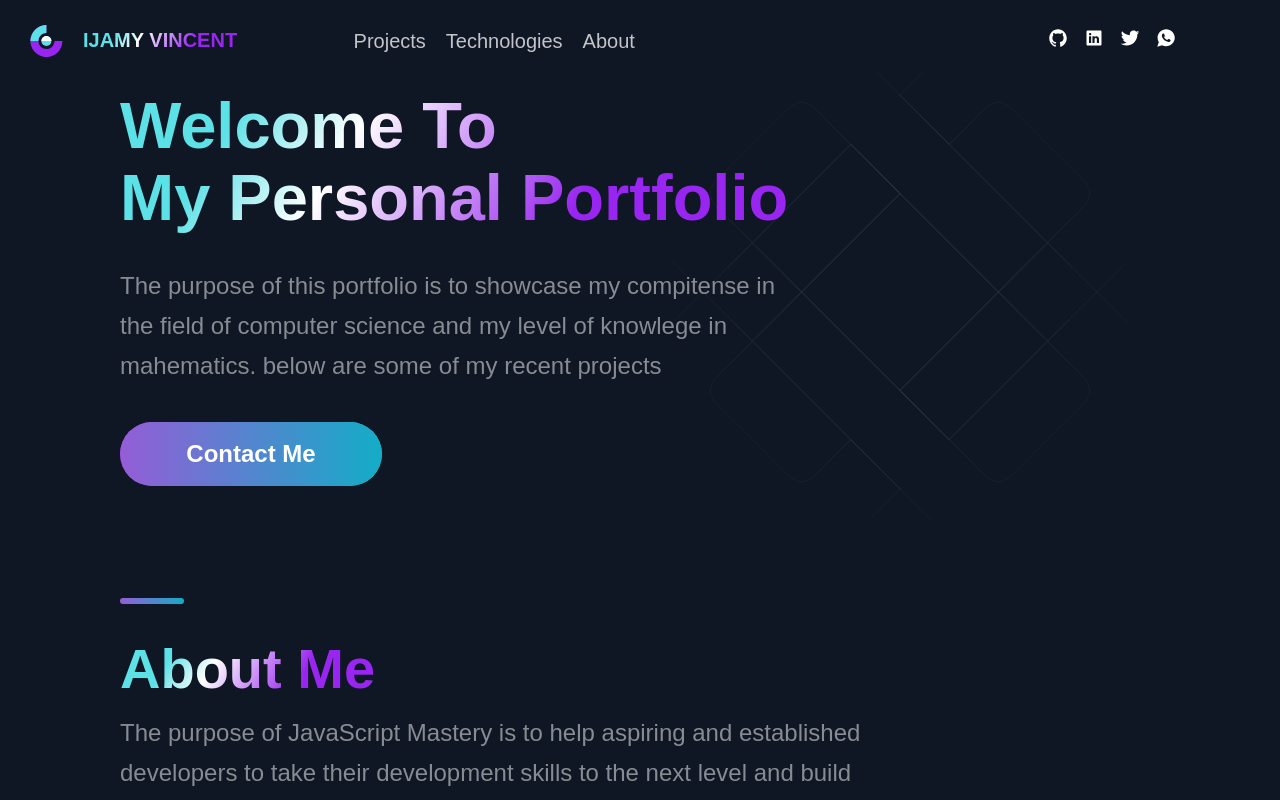
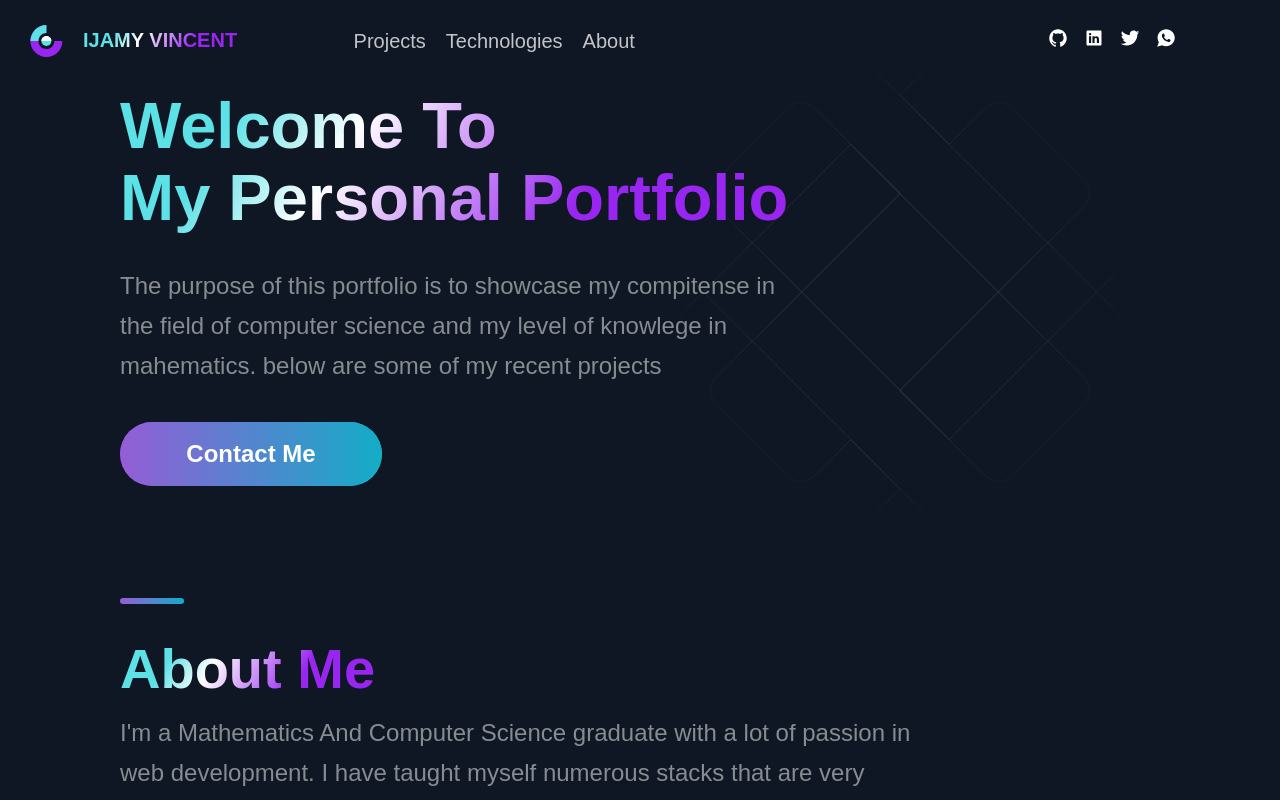
Before and after one commit to sandaji/My-Portfolio, a Next.js app: page / in a window 1280 px wide. Shown: the top 800 px of the page. Built offline with nearby package versions, Linux system fonts and the light colour scheme.

Commit message:
changes to about me

```diff
--- a/src/components/TimeLine.js
+++ b/src/components/TimeLine.js
@@ -49,9 +49,7 @@ const Timeline = () => {
 <br />
       <SectionTitle>About Me</SectionTitle>
       <SectionText>
-        The purpose of JavaScript Mastery is to help aspiring and established
-        developers to take their development skills to the next level and build
-        awesome apps.
+        I'm a <strong>Mathematics And Computer Science</strong> graduate with a lot of passion in web development. I have taught myself numerous stacks that are very competitive in the market
       </SectionText>
       <CarouselContainer ref={carouselRef} onScroll={handleScroll}>
         <>
--- a/src/pages/_app.js
+++ b/src/pages/_app.js
@@ -1,8 +1,12 @@
 import Theme from '../styles/theme';
+import Head from 'next/head';
 
 export default function App({ Component, pageProps }) {
   return (
     <>
+     <Head>
+        <title>IJAMY VINCENT</title>
+      </Head>
       <Theme>
         <Component {...pageProps} />
       </Theme>
--- a/src/pages/_document.js
+++ b/src/pages/_document.js
@@ -36,7 +36,6 @@ export default class MyDocument extends Document {
             <link rel="preconnect" href="https://fonts.gstatic.com" crossorigin />
             <link href="https://fonts.googleapis.com/css2?family=Comfortaa:wght@300;400;500;600;700&display=swap" rel="stylesheet"></link>
 
-          <title>IJAMY VINCENT</title>
         </Head>
         <body>
           <Main />
```
